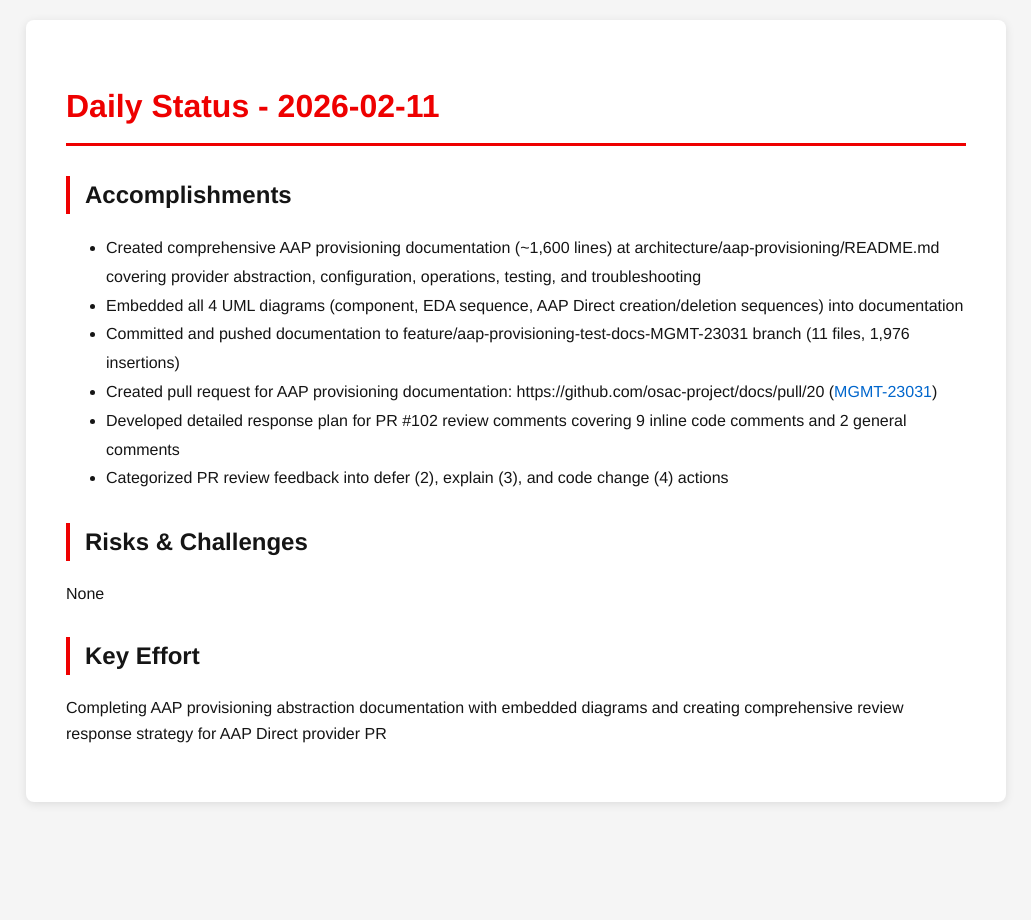
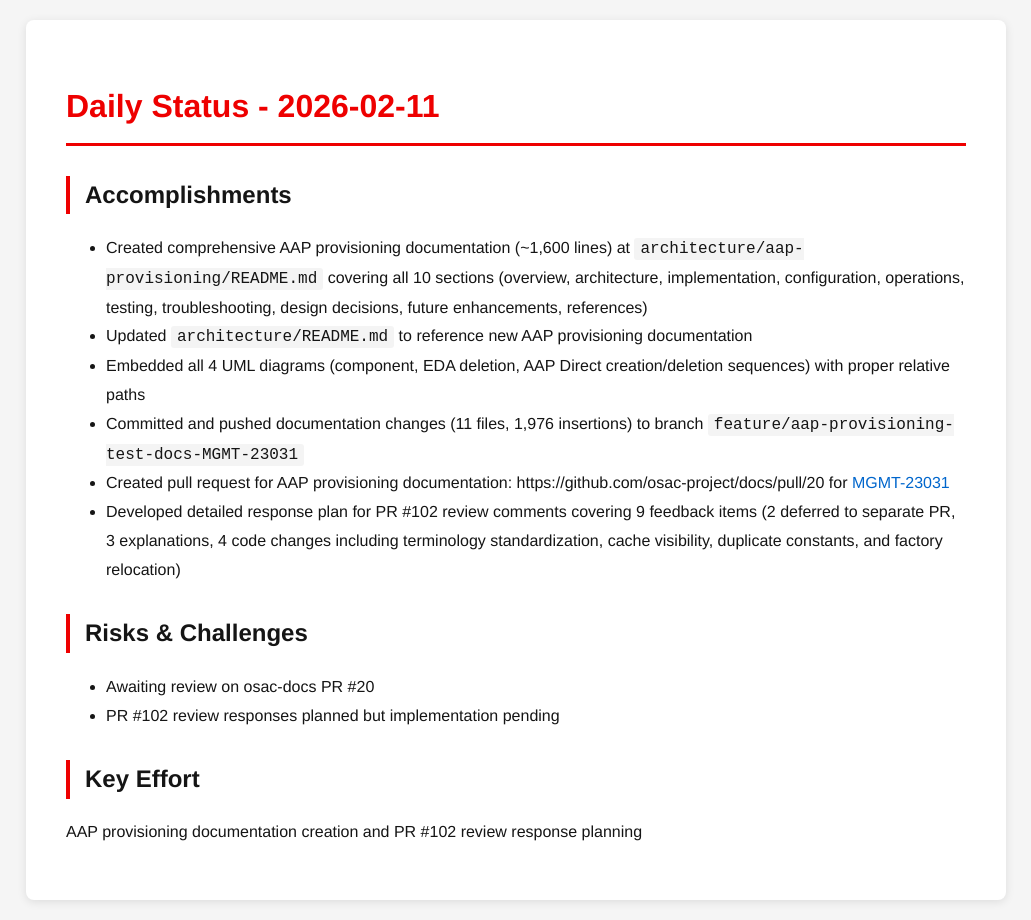
Before and after one commit to tzvatot/daily-status, a Jekyll site: the page built from 2026-02-11.md, in a window 1280 px wide. Shown: the whole page, without its empty margins (124-1155 px from the left). Built offline with Jekyll 4.4.1, drawn with Linux system fonts in a browser that asks for light colours.

Commit message:
Daily status update - 2026-02-11

```diff
--- a/2026-02-11.md
+++ b/2026-02-11.md
@@ -7,15 +7,16 @@ date: 2026-02-11
 # Daily Status - 2026-02-11
 
 ## Accomplishments
-- Created comprehensive AAP provisioning documentation (~1,600 lines) at architecture/aap-provisioning/README.md covering provider abstraction, configuration, operations, testing, and troubleshooting
-- Embedded all 4 UML diagrams (component, EDA sequence, AAP Direct creation/deletion sequences) into documentation
-- Committed and pushed documentation to feature/aap-provisioning-test-docs-MGMT-23031 branch (11 files, 1,976 insertions)
-- Created pull request for AAP provisioning documentation: https://github.com/osac-project/docs/pull/20 ([MGMT-23031](https://issues.redhat.com/browse/MGMT-23031))
-- Developed detailed response plan for PR #102 review comments covering 9 inline code comments and 2 general comments
-- Categorized PR review feedback into defer (2), explain (3), and code change (4) actions
+- Created comprehensive AAP provisioning documentation (~1,600 lines) at `architecture/aap-provisioning/README.md` covering all 10 sections (overview, architecture, implementation, configuration, operations, testing, troubleshooting, design decisions, future enhancements, references)
+- Updated `architecture/README.md` to reference new AAP provisioning documentation
+- Embedded all 4 UML diagrams (component, EDA deletion, AAP Direct creation/deletion sequences) with proper relative paths
+- Committed and pushed documentation changes (11 files, 1,976 insertions) to branch `feature/aap-provisioning-test-docs-MGMT-23031`
+- Created pull request for AAP provisioning documentation: https://github.com/osac-project/docs/pull/20 for [MGMT-23031](https://issues.redhat.com/browse/MGMT-23031)
+- Developed detailed response plan for PR #102 review comments covering 9 feedback items (2 deferred to separate PR, 3 explanations, 4 code changes including terminology standardization, cache visibility, duplicate constants, and factory relocation)
 
 ## Risks & Challenges
-None
+- Awaiting review on osac-docs PR #20
+- PR #102 review responses planned but implementation pending
 
 ## Key Effort
-Completing AAP provisioning abstraction documentation with embedded diagrams and creating comprehensive review response strategy for AAP Direct provider PR
+AAP provisioning documentation creation and PR #102 review response planning
```
